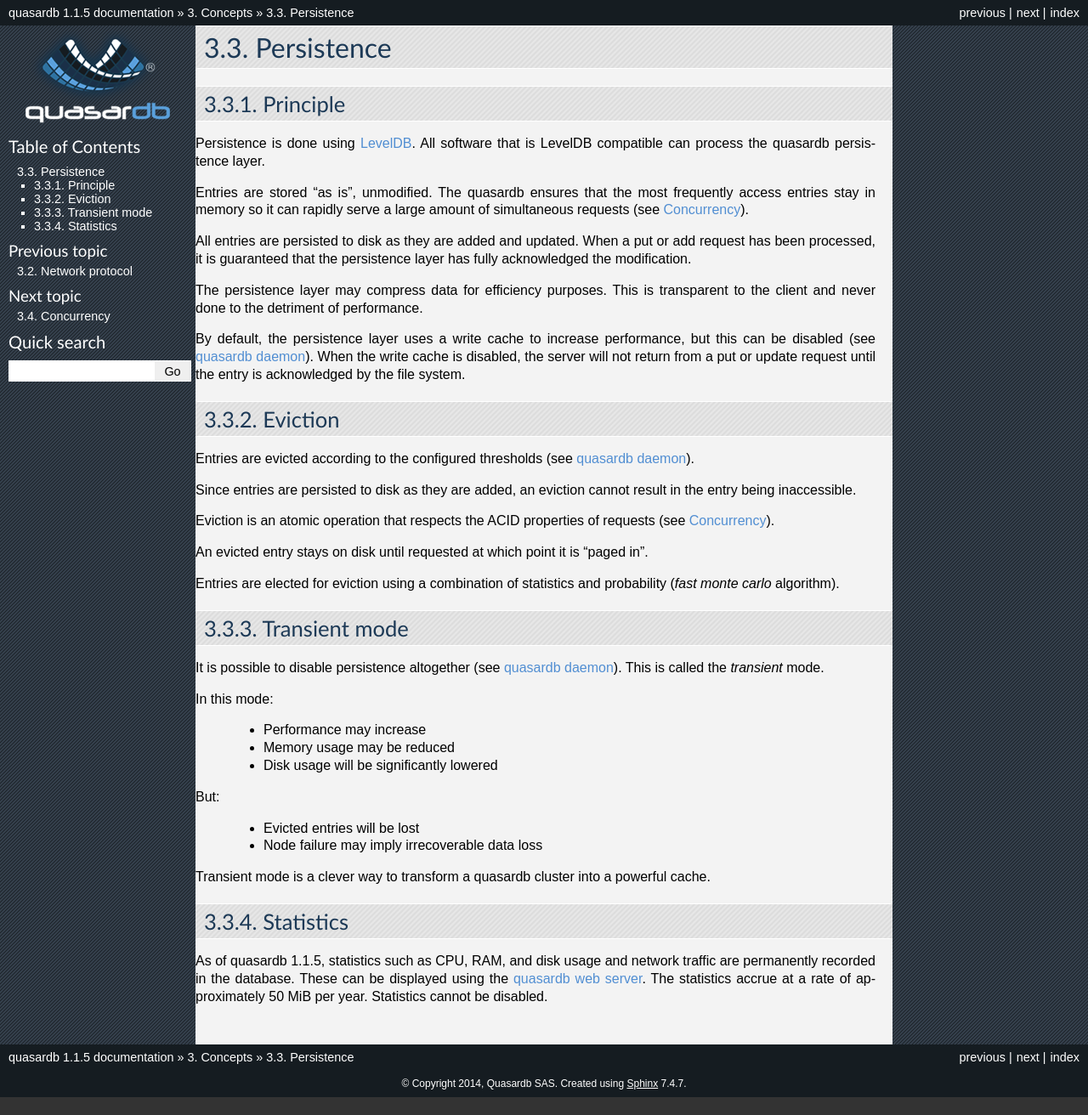
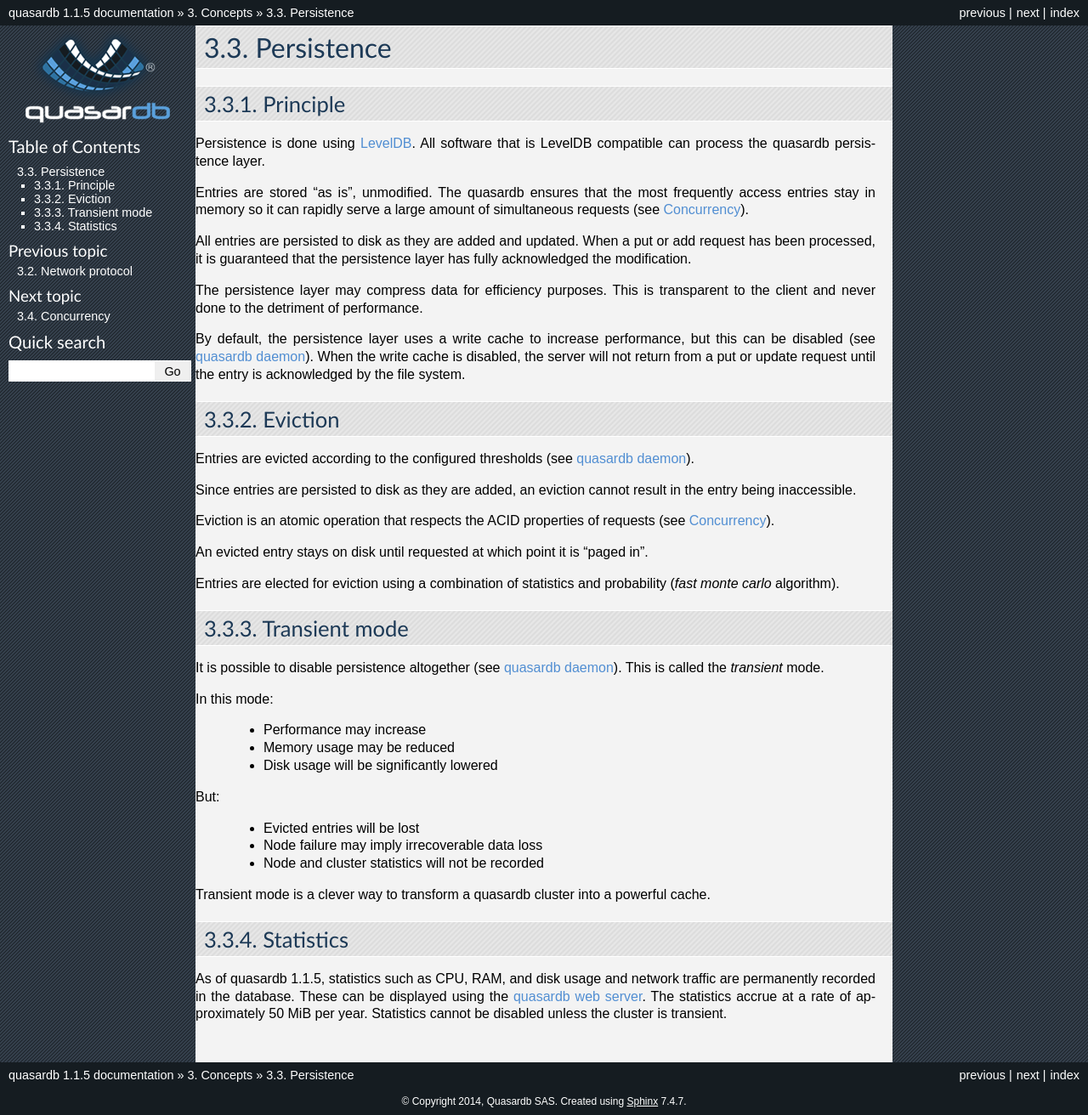
Before and after one commit to iltommi/qdb-documentation, a Sphinx documentation site: the page built from source/concepts/persistence.rst, in a window 1280 px wide. Shown: the whole page at 85% size. Built offline with Sphinx 7.4.7, drawn with Linux system fonts in a browser that asks for light colours; pages that are not in the unit, such as notebooks, are missing from menus; before the commit the page ends 1291 px from its top, so only the background shows below that.

Commit message:
Add bullet stating transient nodes do not record statistics.

```diff
--- a/source/concepts/persistence.rst
+++ b/source/concepts/persistence.rst
@@ -42,6 +42,7 @@ But:
 
     * Evicted entries will be lost
     * Node failure may imply irrecoverable data loss
+    * Node and cluster statistics will not be recorded
 
 Transient mode is a clever way to transform a quasardb cluster into a powerful cache.
 
@@ -50,4 +51,4 @@ Transient mode is a clever way to transform a quasardb cluster into a powerful c
 Statistics
 ==========
 
-As of quasardb 1.1.5, statistics such as CPU, RAM, and disk usage and network traffic are permanently recorded in the database. These can be displayed using the :doc:`../reference/qdb_httpd`. The statistics accrue at a rate of approximately 50 MiB per year. Statistics cannot be disabled.
+As of quasardb 1.1.5, statistics such as CPU, RAM, and disk usage and network traffic are permanently recorded in the database. These can be displayed using the :doc:`../reference/qdb_httpd`. The statistics accrue at a rate of approximately 50 MiB per year. Statistics cannot be disabled unless the cluster is transient.
```
